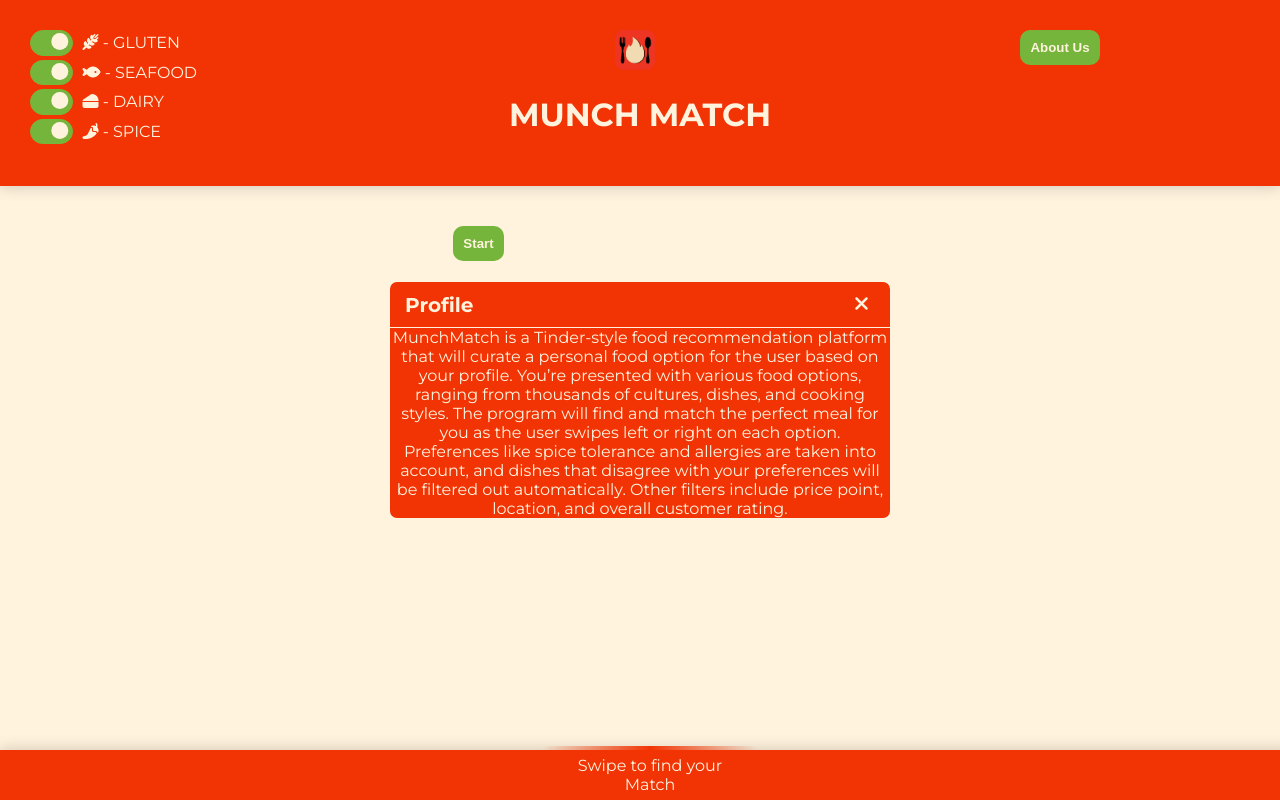
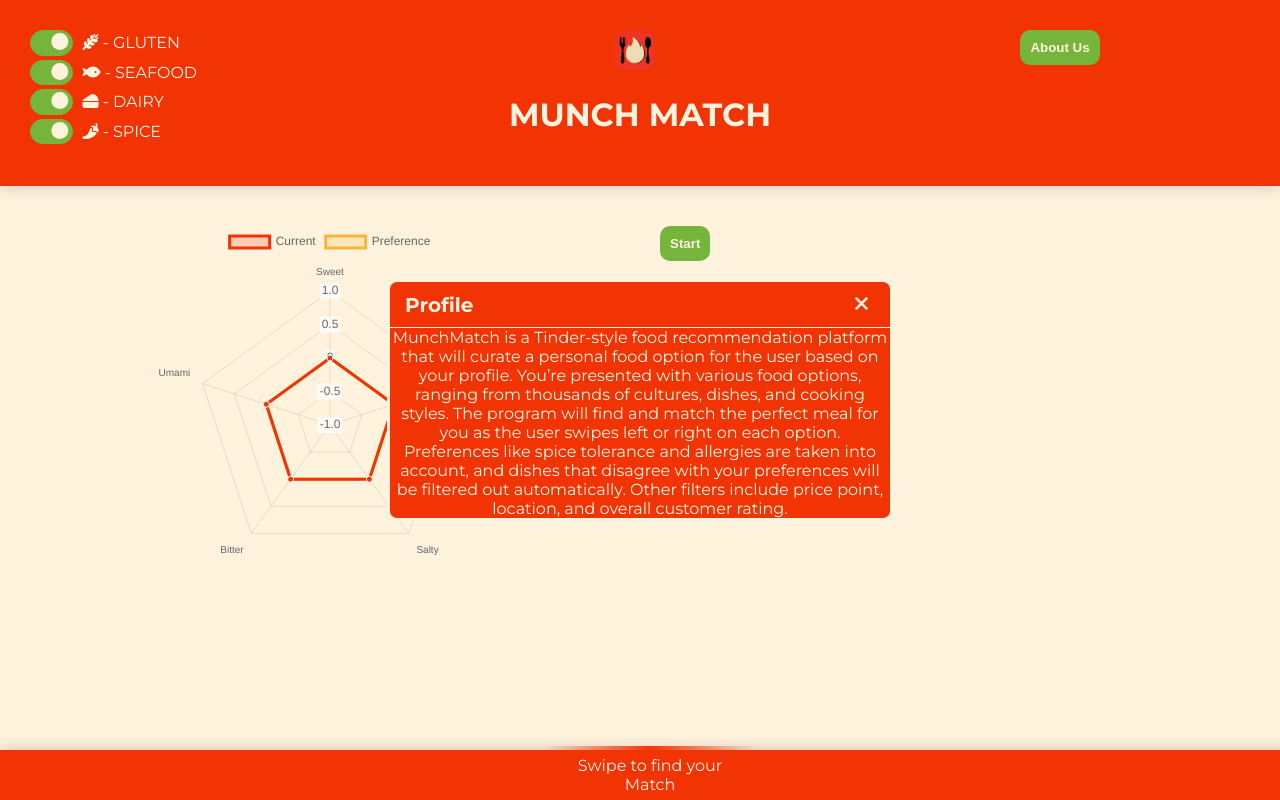
Before and after one commit to bryanygan/munchmatch, a website: page index.html in a window 1280 px wide. Drawn offline with nearby package versions, Linux system fonts and the light colour scheme; some icons are missing.

Commit message:
added radar chart and updating vals

```diff
--- a/index.html
+++ b/index.html
@@ -15,6 +15,7 @@
     <!-- <link rel="stylesheet" href="https://cdnjs.cloudflare.com/ajax/libs/font-awesome/6.0.0/css/all.min.css"> -->
     <link rel="stylesheet" href="https://cdn.jsdelivr.net/gh/lipis/flag-icons@7.0.0/css/flag-icons.min.css" />
     <script src="https://kit.fontawesome.com/2b9cdc1c9a.js" crossorigin="anonymous"></script>
+    <script src="https://cdn.jsdelivr.net/npm/chart.js"></script>
 </head>
 
 <body>
@@ -113,9 +114,10 @@
 
     <div class="container">
         <div class="column">
-            <div id="dislikedFoods">
+            <!-- <div id="dislikedFoods">
 
-            </div>
+            </div> -->
+            <canvas id="chartId" aria-label="chart" height="350" width="580"></canvas>
         </div>
         <div class="column" id="foodColumn">
             <!-- style="display: none;" -->
--- a/script.js
+++ b/script.js
@@ -34,8 +34,12 @@ const foods = [
     { image: "https://i0.wp.com/live.staticflickr.com/65535/49547714652_2ea7f8a09e_b.jpg?resize=1024%2C683&ssl=1", name: "erwtensoep", description: "Dutch split pea soup with pork.", country: "nl", price: 2, sweet: 1, sour: 1, salty: 3, bitter: 1, umami: 2, gluten: false, seafood: false, dairy: false, spice: true },
     { image: "https://assets.bonappetit.com/photos/57adf6d053e63daf11a4e015/1:1/w_2560%2Cc_limit/chicken-khao-soi1.jpg", name: "khao_soi", description: "Northern Thai coconut curry noodle soup.", country: "th", price: 2, sweet: 2, sour: 3, salty: 4, bitter: 0, umami: 3, gluten: true, seafood: false, dairy: false, spice: true },
     { image: "https://cdn.sprinklebakes.com/media/2021/12/Dobos-torte-14.jpg", name: "dobos_torte", description: "Hungarian layer cake with caramel and chocolate.", country: "hu", price: 3, sweet: 4, sour: 1, salty: 1, bitter: 0, umami: 0, gluten: true, seafood: false, dairy: true, spice: false },
-    { image: "https://www.unicornsinthekitchen.com/wp-content/uploads/2022/05/manakeesh-zaatar-manakish-sq.jpg", name: "manakish", description: "Levantine flatbread topped with za'atar or cheese.", country: "lb", price: 1, sweet: 0, sour: 1, salty: 3, bitter: 1, umami: 2, gluten: true, seafood: false, dairy: false, spice: true}
+    { image: "https://www.unicornsinthekitchen.com/wp-content/uploads/2022/05/manakeesh-zaatar-manakish-sq.jpg", name: "manakish", description: "Levantine flatbread topped with za'atar or cheese.", country: "lb", price: 1, sweet: 0, sour: 1, salty: 3, bitter: 1, umami: 2, gluten: true, seafood: false, dairy: false, spice: true }
 ];
+
+// sweetPref = sourPref = saltyPref = bitterPref = umamiPref = 0;
+sweetTotal = sourTotal = saltyTotal = bitterTotal = umamiTotal = 0;
+likedTotal = 0;
 
 const shuffleArray = array => {
     for (let i = array.length - 1; i > 0; i--) {
@@ -77,6 +81,55 @@ startButton.addEventListener('click', function () {
 
     container.style = 'display: block;';
     updateFoodDisplay("");
+});
+
+
+//chart
+
+var options = {
+    responsive: false,
+    maintainAspectRatio: true,
+    scale: {
+        ticks: {
+            beginAtZero: true,
+            max: 5
+        }
+    },
+    elements: {
+        line: {
+            borderWidth: 3
+        }
+    },
+};
+
+var chrt = document.getElementById("chartId").getContext("2d");
+var chartId = new Chart(chrt, {
+    type: 'radar',
+    data: {
+        labels: ["Sweet", "Sour", "Salty", "Bitter", "Umami"],
+        datasets: [{
+            label: "Current",
+            data: [0, 0, 0, 0, 0],
+            fill: true,
+            backgroundColor: 'rgba(242, 52, 5,0.2)',
+            borderColor: 'rgb(242, 52, 5)',
+            pointBackgroundColor: 'rgb(242, 52, 5)',
+            pointBorderColor: '#fff',
+            pointHoverBackgroundColor: '#fff',
+            pointHoverBorderColor: 'rgb(242, 52, 5)'
+        }, {
+            label: "Preference",
+            data: [0, 0, 0, 0, 0],
+            fill: true,
+            backgroundColor: 'rgba(247, 181, 60,0.2)',
+            borderColor: 'rgb(247, 181, 60)',
+            pointBackgroundColor: 'rgb(247, 181, 60)',
+            pointBorderColor: '#fff',
+            pointHoverBackgroundColor: '#fff',
+            pointHoverBorderColor: 'rgb(247, 181, 60)'
+        }],
+    },
+    options
 });
 
 function handleAllergy(checkbox) {
@@ -153,7 +206,7 @@ function progress() {
 }
 
 let currentIndex = 0;
-let likedFoods = [], dislikedFoods = [];
+let likedFoods = []//, dislikedFoods = [];
 
 function swipe(direction) {
     // const foodImage = document.getElementById('foodImage');
@@ -161,7 +214,7 @@ function swipe(direction) {
     // const description = document.getElementById('description');
 
     if (direction === 'left') {
-        dislikedFoods.push(foods[currentIndex]);
+        // dislikedFoods.push(foods[currentIndex]);
     } else if (direction === 'right') {
         likedFoods.push(foods[currentIndex]);
     }
@@ -220,9 +273,25 @@ function updateFoodDisplay(direction) {
     if (direction === 'left') {
         translation = 'translateX(-100%)'
     }
-    else if (direction=='right'){
+    else if (direction == 'right') {
         translation = 'translateX(100%)'
+        likedTotal++;
+        sweetTotal += foods[currentIndex].sweet;
+        sourTotal += foods[currentIndex].sour;
+        saltyTotal += foods[currentIndex].salty;
+        bitterTotal += foods[currentIndex].bitter;
+        umamiTotal += foods[currentIndex].umami;
     }
+
+    //set grace to 5 minus max
+    currArr = new Array(foods[currentIndex].sweet, foods[currentIndex].sour, foods[currentIndex].salty, foods[currentIndex].bitter, foods[currentIndex].umami);
+    // gra = 5 - currArr.max
+    // chartId.options.scale.
+    //
+    chartId.data.datasets[0].data = currArr;
+    chartId.data.datasets[1].data = new Array(sweetTotal / likedTotal, sourTotal / likedTotal, saltyTotal / likedTotal, bitterTotal / likedTotal, umamiTotal / likedTotal);
+
+    chartId.update()
 
     foodImage.style.transform = translation;
     setTimeout(() => {
@@ -254,14 +323,14 @@ function updateLikedFoods() {
     updateFoodPref("likedFood")
 }
 
-function updateDislikedFoods() {
-    updateFoodPref("dislikedFood")
-}
+// function updateDislikedFoods() {
+//     updateFoodPref("dislikedFood")
+// }
 
 function updateFoodPref(name) {
     const likedFoodsContainer = document.getElementById("likedFoods");
 
-    const dislikedFoodsContainer = document.getElementById("dislikedFoods");
+    // const dislikedFoodsContainer = document.getElementById("dislikedFoods");
 
     if (name === "likedFood") {
         likedFoodsContainer.innerHTML = '';
@@ -276,15 +345,15 @@ function updateFoodPref(name) {
     //dislikedFood
 
     //THIS IS BAD CODE - CAN BE SIMPLIFIED LATER
-    else {
-        dislikedFoodsContainer.innerHTML = '';
-        dislikedFoods.forEach(food => {
-            const foodElement = document.createElement('img');
-            foodElement.src = food.image;
-            foodElement.className = name;
-            dislikedFoodsContainer.appendChild(foodElement);
-        });
-    }
+    // else {
+    //     dislikedFoodsContainer.innerHTML = '';
+    //     dislikedFoods.forEach(food => {
+    //         const foodElement = document.createElement('img');
+    //         foodElement.src = food.image;
+    //         foodElement.className = name;
+    //         dislikedFoodsContainer.appendChild(foodElement);
+    //     });
+    // }
 }
 
 const openModalButtons = document.querySelectorAll('[data-modal-target]')
--- a/styles.css
+++ b/styles.css
@@ -3,9 +3,9 @@
     --background-color-g: #F18C60;
     --text-color: #1c1d18;
     /* -g color vairants are for gradients */
-    --primary-color: #f7b53c;
+    --primary-color: rgb(247, 181, 60);
     --primary-color-g: #F5952E;
-    --accent-color-1: #f23405;
+    --accent-color-1: rgb(242, 52, 5);
     --accent-color-1-g: #F45614;
     --accent-color-2: #76b53b;
     --accent-color-2-g: #9CB53B;
```
